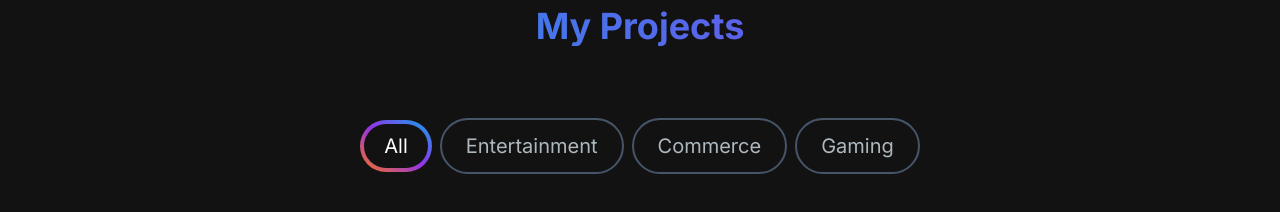
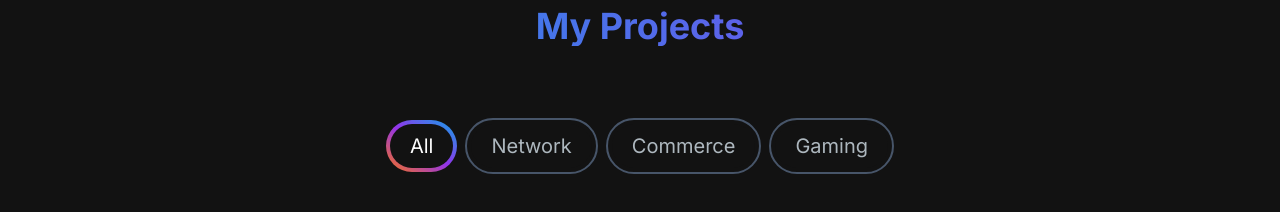
Before and after one commit to TennoAndy/nextjs-my-portfolio, a Next.js app: page / in a window 1280 px wide. Shown: the part 1400-1612 px from the top of the page. Built offline with nearby package versions, Linux system fonts and the light colour scheme; grey boxes are pictures that could not be loaded.

Commit message:
tag edit

```diff
--- a/app/components/ProjectsSection.jsx
+++ b/app/components/ProjectsSection.jsx
@@ -11,7 +11,7 @@ const projectsData = [
     description:
       "Muggle News is a full-stack, feature-rich news and blogging platform with a wide range of functionalities. Click the link to GitHub to explore it",
     image: "/assets/MuggleNews.png",
-    tag: ["All", "Entertainment"],
+    tag: ["All", "Network"],
     gitUrl: "https://github.com/TennoAndros/FE-Andros-News",
     previewUrl: "https://mugglenews.netlify.app/",
   },
@@ -31,7 +31,7 @@ const projectsData = [
     description:
       "Globly is a social media app where users can connect with friends, create posts and more.",
     image: "/assets/Globly.png",
-    tag: ["All", "Entertainment"],
+    tag: ["All", "Network"],
     gitUrl: "https://github.com/TennoAndros/Fullstack-MERN-Globly",
     previewUrl: "https://fullstack-mern-globly.pages.dev/",
   },
@@ -41,7 +41,7 @@ const projectsData = [
     description:
       "BlaBla is a real-time chat platform where users can log in with Google or Facebook, create chat rooms, and engage in real-time conversations with friends, allowing them to send not only text but also images, files, and more.",
     image: "/assets/BlaBla.png",
-    tag: ["All", "Entertainment"],
+    tag: ["All", "Network"],
     gitUrl: "https://github.com/TennoAndros/Firebase-BlaBla",
     previewUrl: "https://realtime-chat-blabla.netlify.app/",
   },
@@ -51,7 +51,7 @@ const projectsData = [
     description:
       "PromptVerse is an app where users can create AI prompts, search for existing ones, and copy them for use with their preferred AI.",
     image: "/assets/PromptVerse.png",
-    tag: ["All", "Entertainment"],
+    tag: ["All", "Network"],
     gitUrl: "https://github.com/TennoAndros/fs-nextjs-ai-promptverse",
     previewUrl: "https://fs-nextjs-ai-promptverse.vercel.app/",
   },
@@ -88,8 +88,8 @@ const ProjectsSection = () => {
         />
         <ProjectTag
           onClick={handleTagChange}
-          tag="Entertainment"
-          isSelected={tag === "Entertainment"}
+          tag="Network"
+          isSelected={tag === "Network"}
         />
         <ProjectTag
           onClick={handleTagChange}
```
